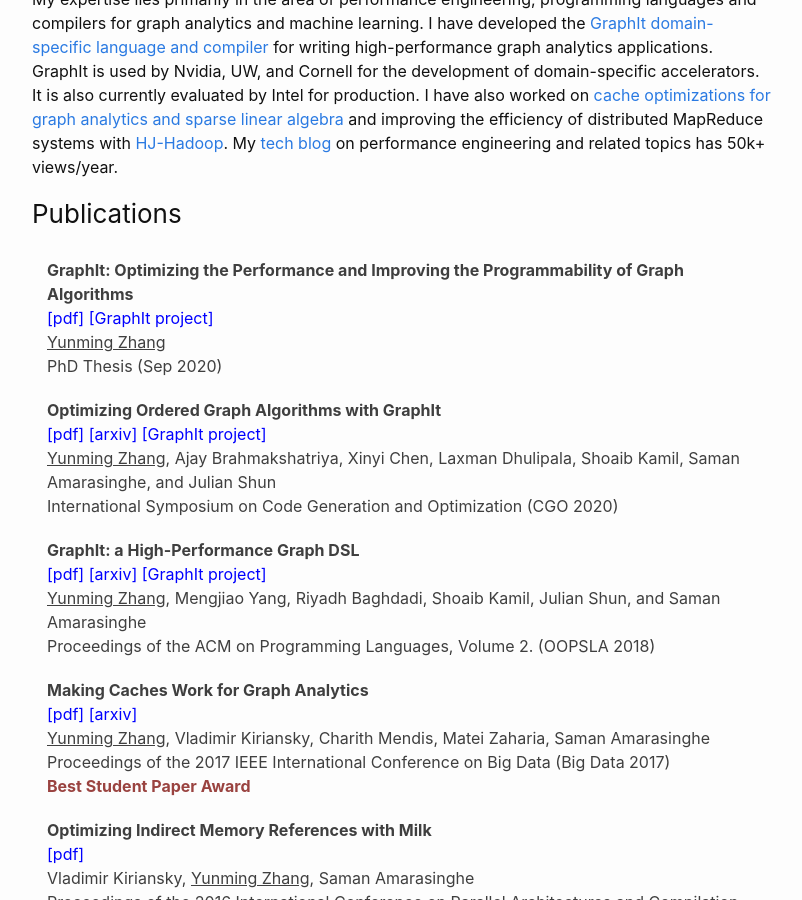
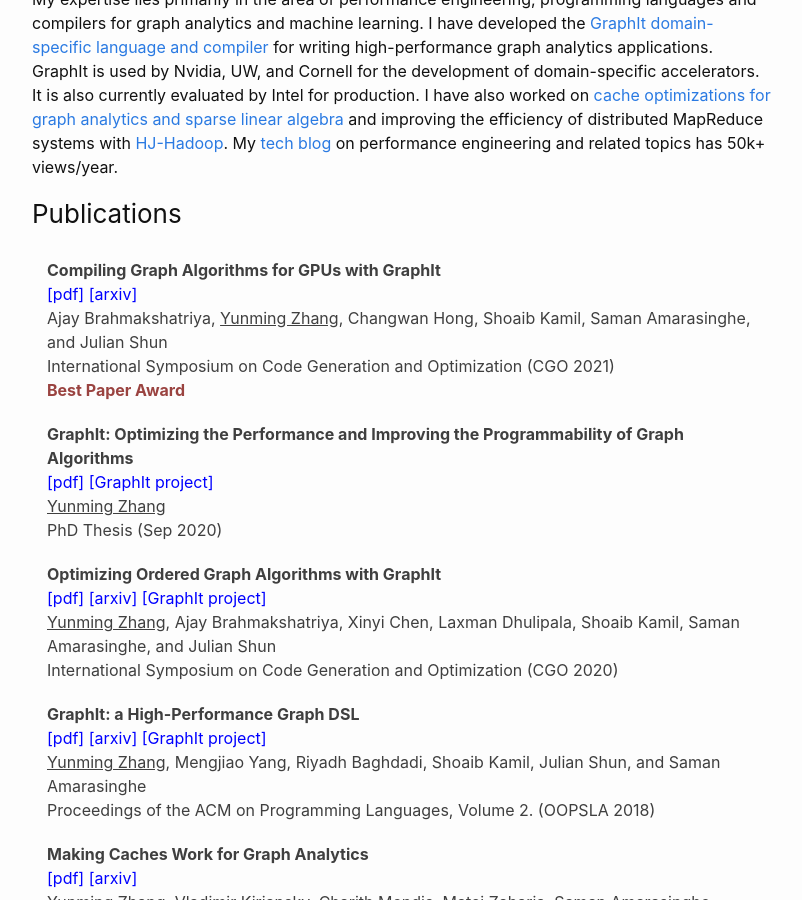
Before and after one commit to yunmingzhang17/yunmingzhang17.github.io, a Jekyll site: the page built from index.md, in a window 1280 px wide and 900 px high, scrolled down 468 px. Shown: the whole window, without its empty margins (238-1040 px from the left). Built offline with Jekyll 4.4.1, drawn with Linux system fonts in a browser that asks for light colours.

Commit message:
adding the CGO 2021 publication and update my resume

```diff
--- a/_includes/main.html
+++ b/_includes/main.html
@@ -35,8 +35,20 @@
 <h3 class="tableheading"> Publications </h3>
 <table>
   <tbody>
+    <tr>
+      <td>
+	<b>Compiling Graph Algorithms for GPUs with GraphIt</b><br>
+	<a href="http://groups.csail.mit.edu/commit/papers/2021/ajay-cgo21-g2.pdf" style="color: #0000FF"> [pdf] </a>
+ 	<a href="https://arxiv.org/abs/2012.07990" style="color: #0000FF">[arxiv]</a>
+	<br>
+	Ajay Brahmakshatriya, <u>Yunming Zhang</u>, Changwan Hong, Shoaib Kamil, Saman Amarasinghe, and Julian Shun<br>
+	International Symposium on Code Generation and Optimization (CGO 2021)<br>
+	<span style="color: #9A4340; font-weight: bold">Best Paper Award</span>
+      </td>
+    </tr>
 
-<tr>
+
+  <tr>
       <td>
 	<b>GraphIt: Optimizing the Performance and Improving the Programmability of Graph Algorithms</b><br>
 	<a href="http://groups.csail.mit.edu/commit/papers/2020/yunming-thesis.pdf" style="color: #0000FF"> [pdf] </a>
```
Also changed, not shown: Gemfile.lock, 5 other files.
